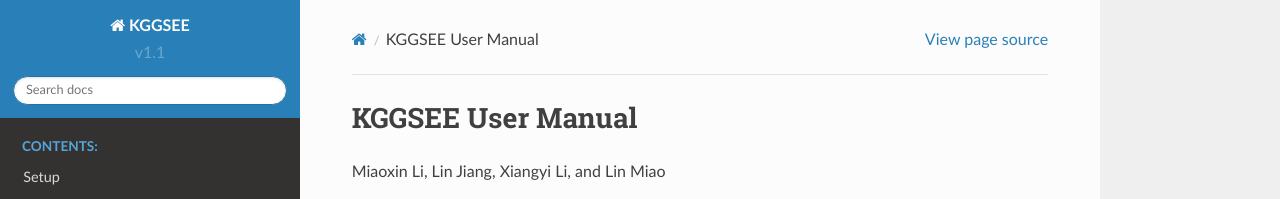
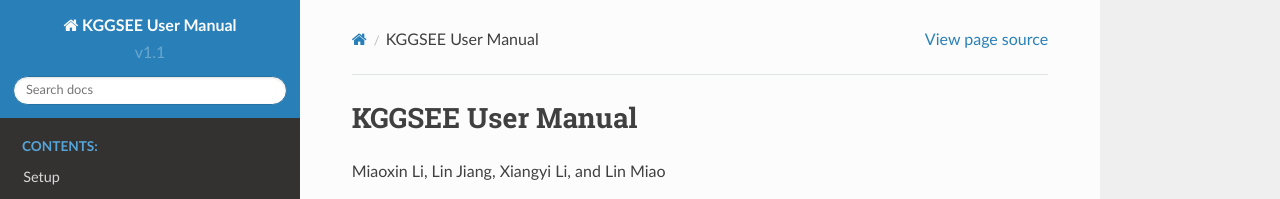
Before and after one commit to pmglab/KGGSEE, a Sphinx documentation site: the page built from doc/source/index.rst, in a window 1280 px wide. Shown: the top 199 px of the page. Built offline with Sphinx 7.4.7 and the Read the Docs theme 2.0.0, drawn with Linux system fonts in a browser that asks for light colours.

Commit message:
Update conf.py

```diff
--- a/doc/source/conf.py
+++ b/doc/source/conf.py
@@ -2,7 +2,7 @@
 
 # -- Project information
 
-project = 'KGGSEE'
+project = 'KGGSEE User Manual'
 copyright = '2019 PMGLab'
 author = 'Miaoxin Li, Lin Jiang, Xiangyi Li, and Lin Miao'
 
```
